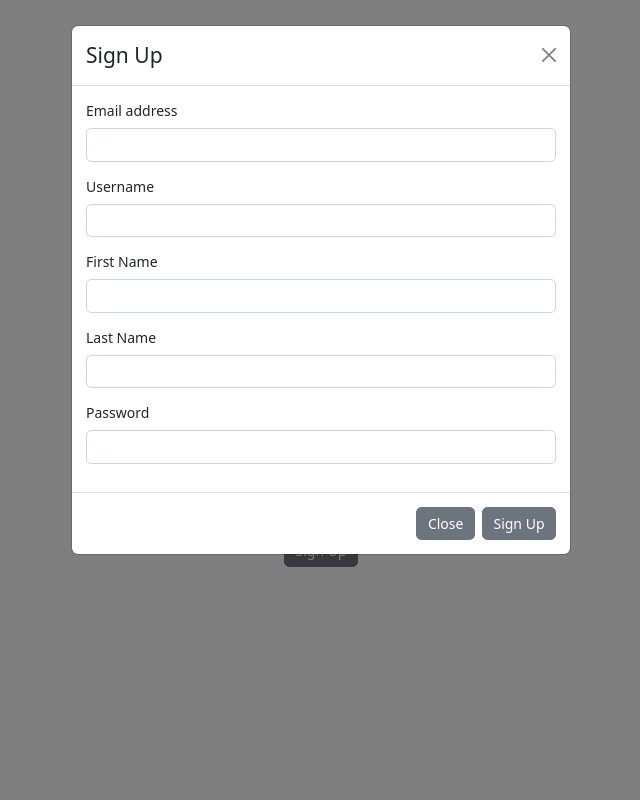
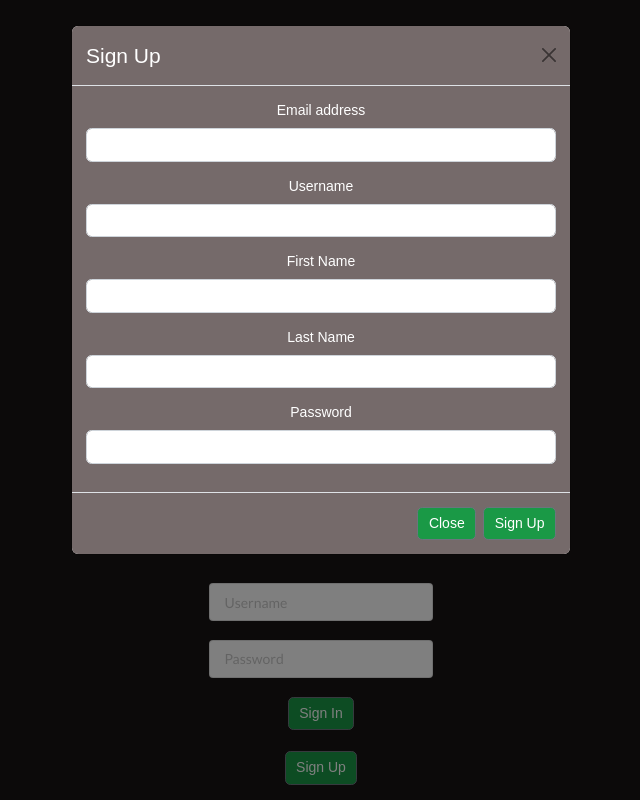
Before and after one commit to cobereinbold/TuneIn, a React (Create React App) app in the folder tunein/: page / in a window 1280 px wide. Both pictures are taken after a click on the button "Sign Up". Shown: the whole page, without its empty margins (319-959 px from the left). Built offline with nearby package versions, Linux system fonts and the light colour scheme.

Commit message:
Fixed css
Fixed css to look more similar to mock up

```diff
--- a/tunein/src/components/SignIn.js
+++ b/tunein/src/components/SignIn.js
@@ -1,11 +1,11 @@
 import React from "react";
-import "../css/SignIn.css";
 
 //Bootstrap components
 import Button from "react-bootstrap/Button";
 import Modal from "react-bootstrap/Modal";
 import Form from "react-bootstrap/Form";
 import "bootstrap/dist/css/bootstrap.min.css";
+import "../css/SignIn.css";
 
 class SignIn extends React.Component {
   state = {
@@ -80,7 +80,7 @@ class SignIn extends React.Component {
   render() {
     return (
       <div className="flexContainer">
-        <h1>TuneIn</h1>
+        <img src={require("../images/tuneIn-logo.png")} alt="Tune in logo" />
         <form className="ui form">
           <div className="flexContainer">
             <div className="feild">
@@ -101,7 +101,7 @@ class SignIn extends React.Component {
             </div>
             <div className="feild">
               <Button
-                style={{ marginLeft: 75 }}
+                className="tuneInColor"
                 variant="secondary"
                 onClick={this.handleSignIn}
               >
@@ -111,7 +111,11 @@ class SignIn extends React.Component {
           </div>
         </form>
         <br />
-        <Button variant="secondary" onClick={() => this.manageModal(true)}>
+        <Button
+          className="tuneInColor"
+          variant="secondary"
+          onClick={() => this.manageModal(true)}
+        >
           Sign Up
         </Button>
 
@@ -119,10 +123,10 @@ class SignIn extends React.Component {
           show={this.state.showModal}
           onHide={() => this.manageModal(false)}
         >
-          <Modal.Header closeButton>
+          <Modal.Header className="signUpModal" closeButton>
             <Modal.Title>Sign Up</Modal.Title>
           </Modal.Header>
-          <Modal.Body>
+          <Modal.Body className="signUpModal">
             <Form>
               <Form.Group className="mb-3" controlId="formBasicEmail">
                 <Form.Label>Email address</Form.Label>
@@ -174,11 +178,19 @@ class SignIn extends React.Component {
               </Form.Group>
             </Form>
           </Modal.Body>
-          <Modal.Footer>
-            <Button variant="secondary" onClick={() => this.manageModal(false)}>
+          <Modal.Footer className="signUpModal">
+            <Button
+              className="tuneInColor"
+              variant="secondary"
+              onClick={() => this.manageModal(false)}
+            >
               Close
             </Button>
-            <Button variant="secondary" onClick={this.signUpUser}>
+            <Button
+              className="tuneInColor"
+              variant="secondary"
+              onClick={this.signUpUser}
+            >
               Sign Up
             </Button>
           </Modal.Footer>
--- a/tunein/src/css/SignIn.css
+++ b/tunein/src/css/SignIn.css
@@ -1,5 +1,5 @@
 body {
-  background-color: #053e5d;
+  background-color: #191414;
   color: white;
   padding: 40px;
   font-family: Arial;
@@ -7,7 +7,7 @@ body {
 }
 
 .flexContainer {
-  margin-top: 20%;
+  margin-top: 15%;
   display: flex;
   justify-content: center;
   align-items: center;
@@ -18,3 +18,11 @@ body {
   margin-top: 10%;
   width: 120%;
 }
+
+.tuneInColor {
+  background-color: #1a9946;
+}
+
+.signUpModal {
+  background-color: #756a6a;
+}
```
Also changed, not shown: tunein/src/images/tuneIn-logo.png (added).
